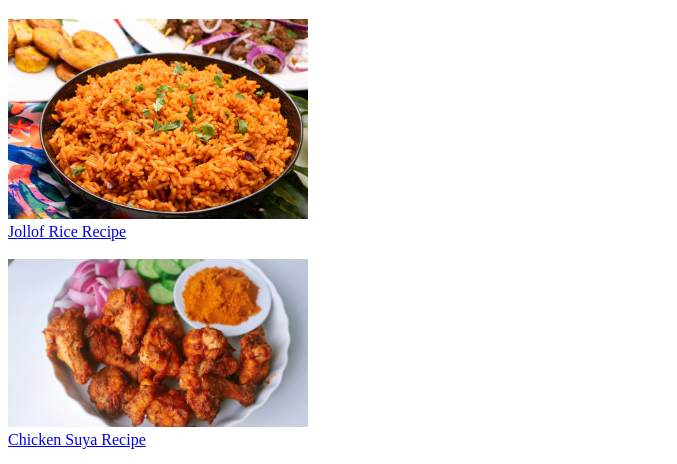
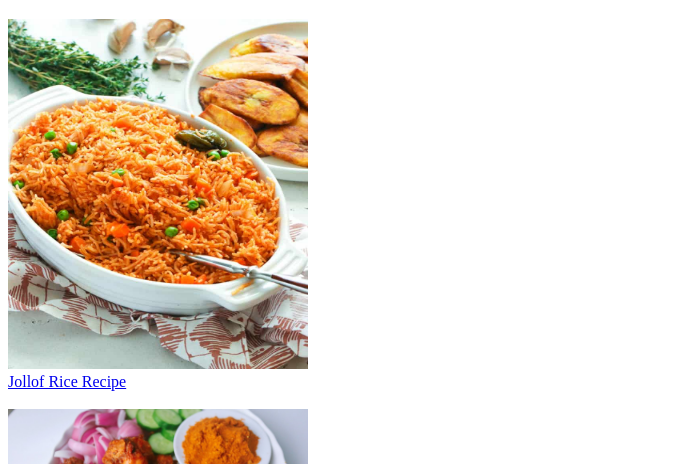
Before and after one commit to adex-badr18/odin-recipes, a plain HTML site: page index.html in a window 1280 px wide. Shown: the part 312-776 px from the top of the page, without its empty margins (0-677 px from the left). Drawn offline with Linux system fonts and the light colour scheme.

Commit message:
Change the image jollof rice recipe

```diff
--- a/index.html
+++ b/index.html
@@ -30,7 +30,7 @@
     <div class="main">
         <div class="rice-recipe">
             <a href="./recipes/rice.html">
-                <img src="./images/Jollof-Rice-02.webp" width="300" alt="Chicken suya recipe"> <br>
+                <img src="./images/Jollof1.jpg" width="300" height="350" alt="Chicken suya recipe"> <br>
                 Jollof Rice Recipe
             </a>
         </div>
```
